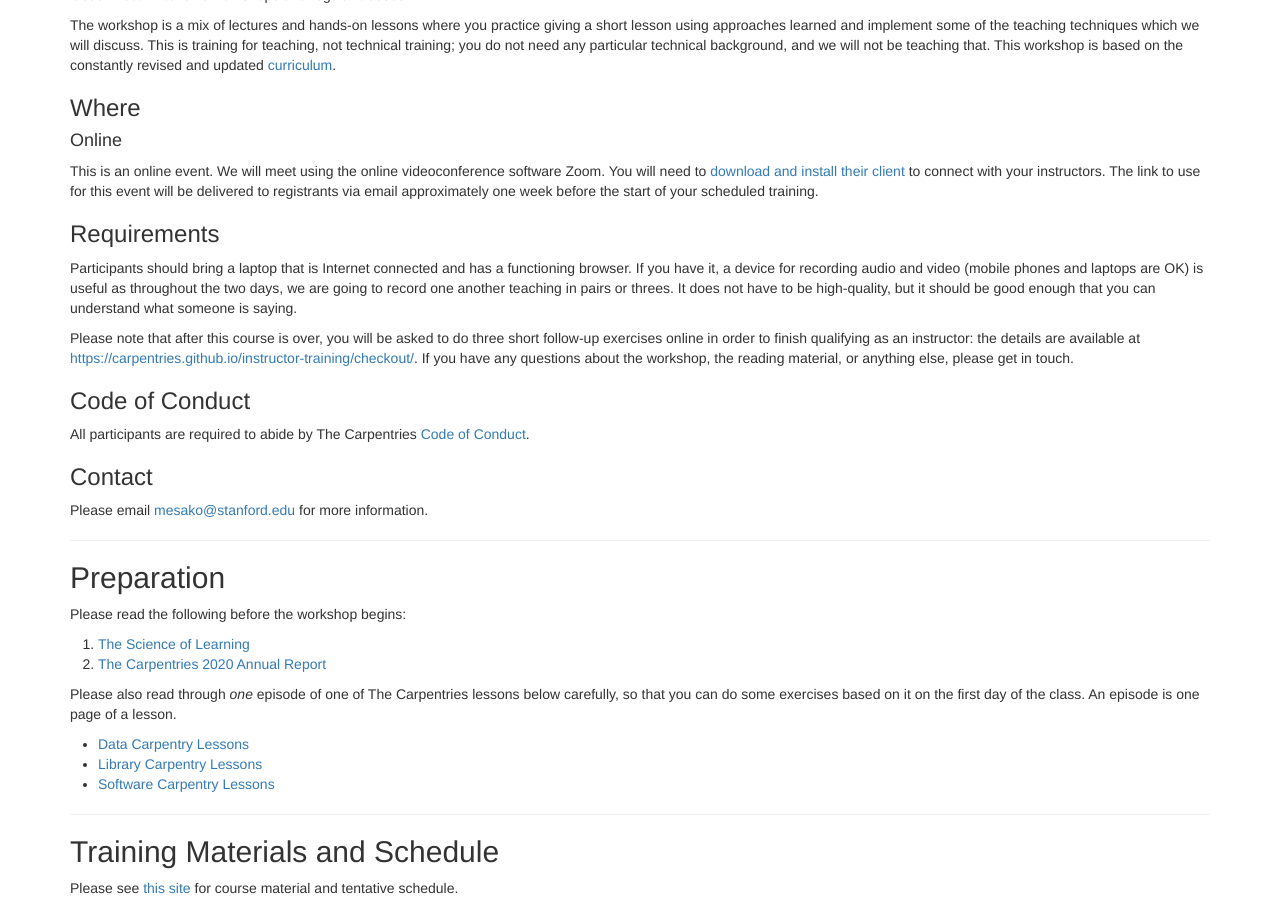
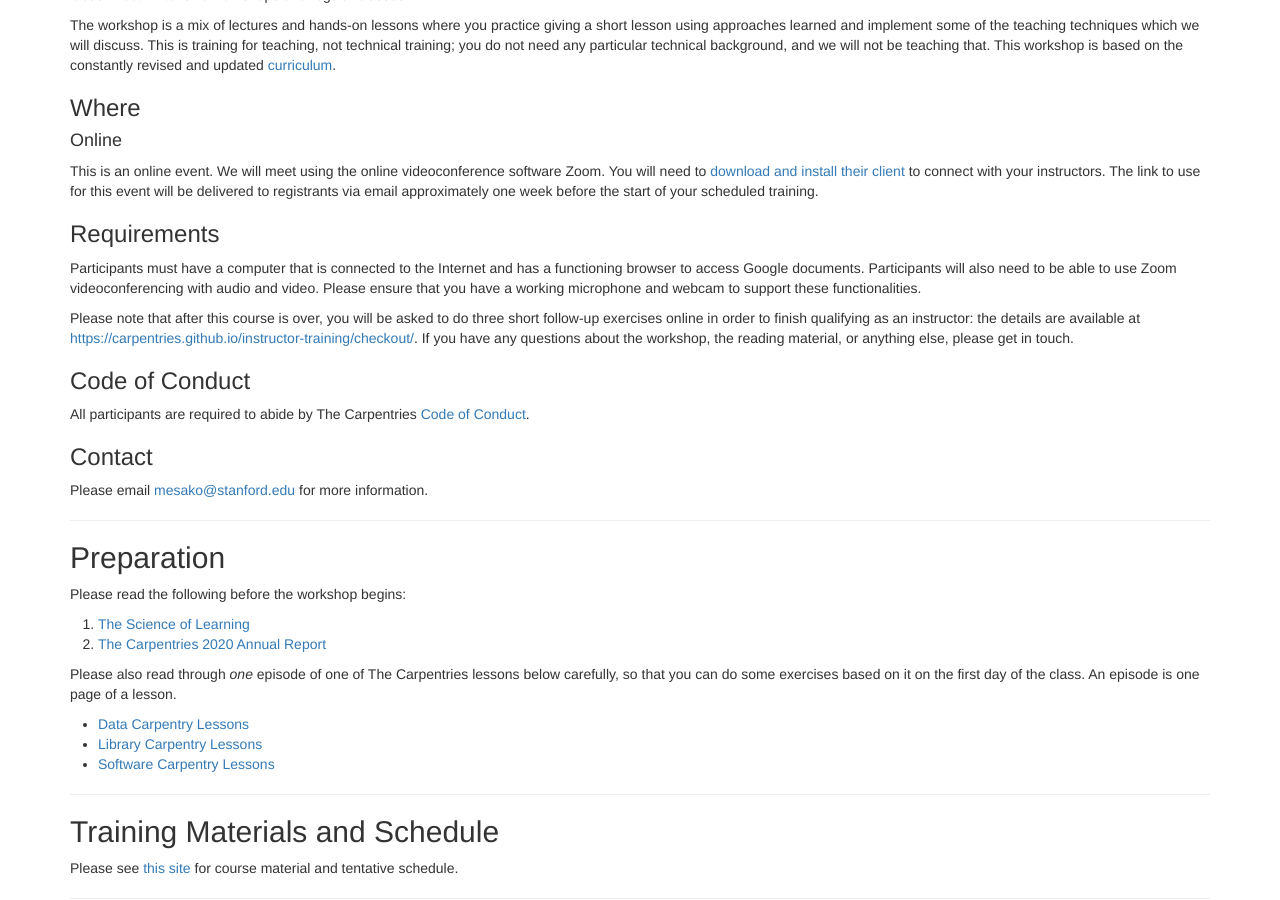
Before and after one commit to carpentries-workshops/2021-09-13-ttt-online-PDT, a Jekyll site: the page built from index.md, in a window 1280 px wide and 900 px high, scrolled down 564 px. Built offline with Jekyll 4.4.1, drawn with Linux system fonts in a browser that asks for light colours.

Commit message:
Update index.md

```diff
--- a/index.md
+++ b/index.md
@@ -142,12 +142,10 @@ attempt to provide them.
 
 <h3>Requirements</h3>
 
-Participants should bring a laptop that is Internet connected and has a
-functioning browser. If you have it, a device for recording audio and video
-(mobile phones and laptops are OK) is useful as throughout the two days, we
-are going to record one another teaching in pairs or threes. It does not have
-to be high-quality, but it should be good enough that you can understand what
-someone is saying.
+Participants must have a computer that is connected to the Internet and has a
+functioning browser to access Google documents. Participants will also need to
+be able to use Zoom videoconferencing with audio and video. Please ensure that you
+have a working microphone and webcam to support these functionalities.
 
 Please note that after this course is over, you will be asked to do
 three short follow-up exercises online in order to finish qualifying
```
